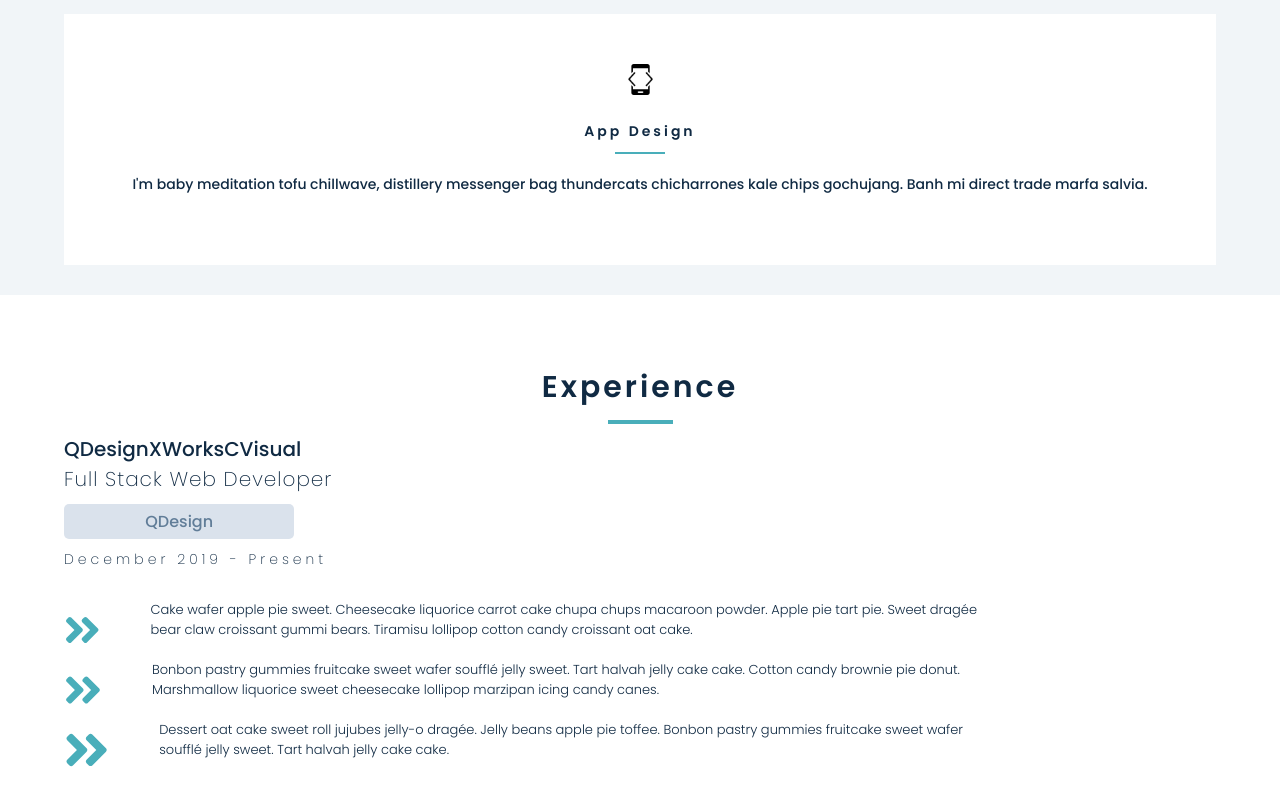
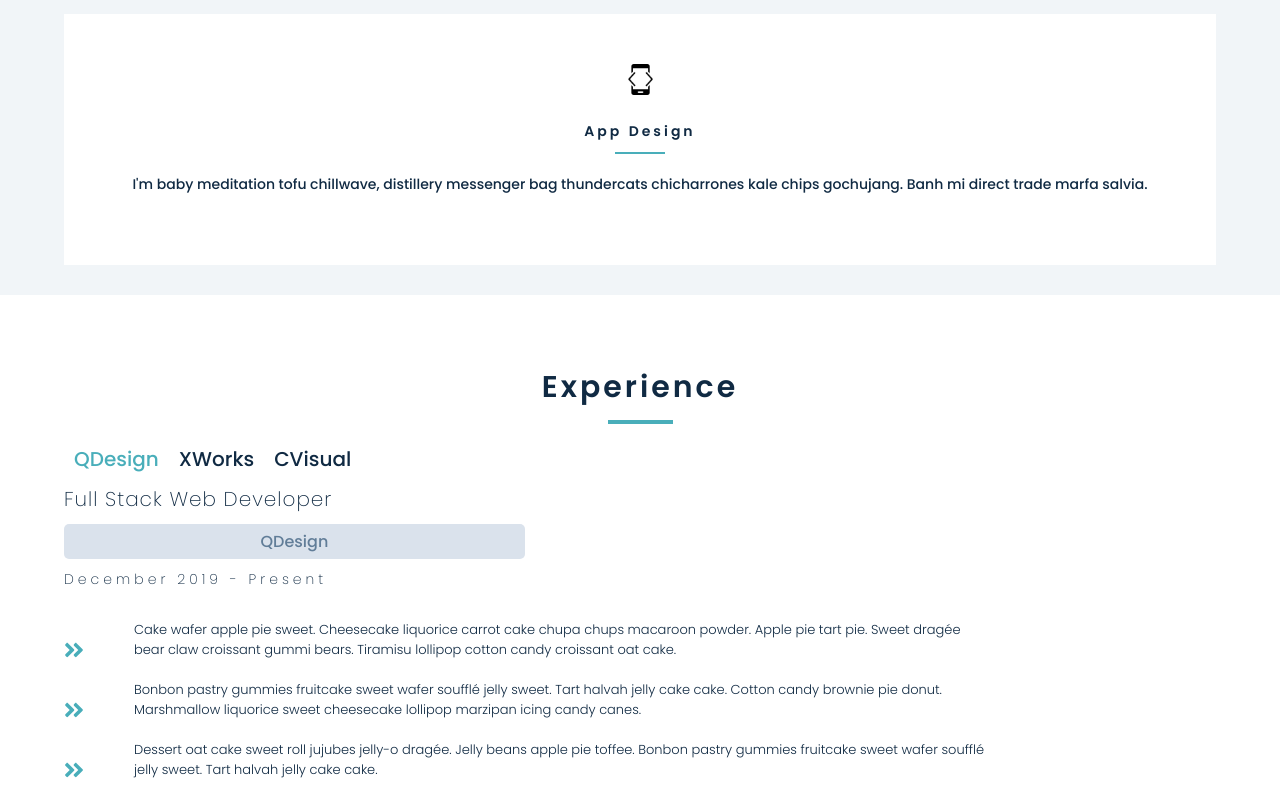
Before and after one commit to kristenwood123/portfolio-site-react, a React (Create React App) app: page / in a window 1280 px wide. Shown: the part 1512-2312 px from the top of the page. Built offline with nearby package versions, Linux system fonts and the light colour scheme.

Commit message:
added button class logic

```diff
--- a/src/components/Experience.js
+++ b/src/components/Experience.js
@@ -24,7 +24,7 @@ const Experience = () => {
                 jobs.map((item, index) => {
                   return  <button key={item.id}
                           onClick={() => setValue(index)}
-                          className='btn-company'>
+                          className={`btn-company ${index === value && 'active-btn'}`}>
                     {item.company}
                   </button>
                 })
--- a/src/index.css
+++ b/src/index.css
@@ -157,7 +157,7 @@ header {
 
 .job__info .company {
   background-color: var(--clr-btn-background);
-  width: 25%;
+  width: 50%;
   text-align: center;
   border-radius: 5px;
   padding: 5px;
@@ -184,6 +184,11 @@ header {
   border: none;
   background: transparent;
   font-size: 20px;
+  margin: 10px;
+}
+
+.active-btn {
+  color: var(--clr-teal);
 }
 
 .flex {
@@ -195,4 +200,6 @@ header {
 .arrow-icon {
   font-size: 60px;
   fill: var(--clr-teal);
+  max-width: 20px;
+  min-width: 20px;
 }
```
